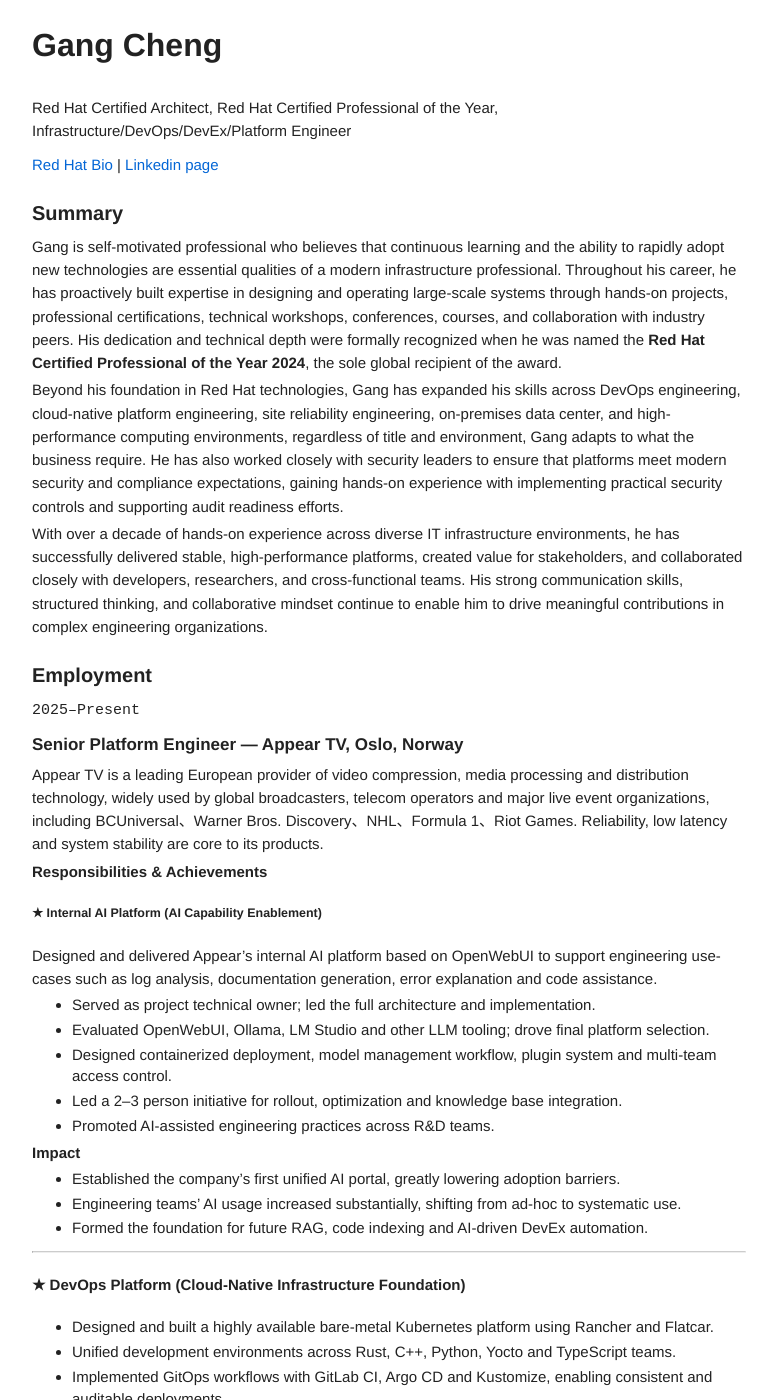
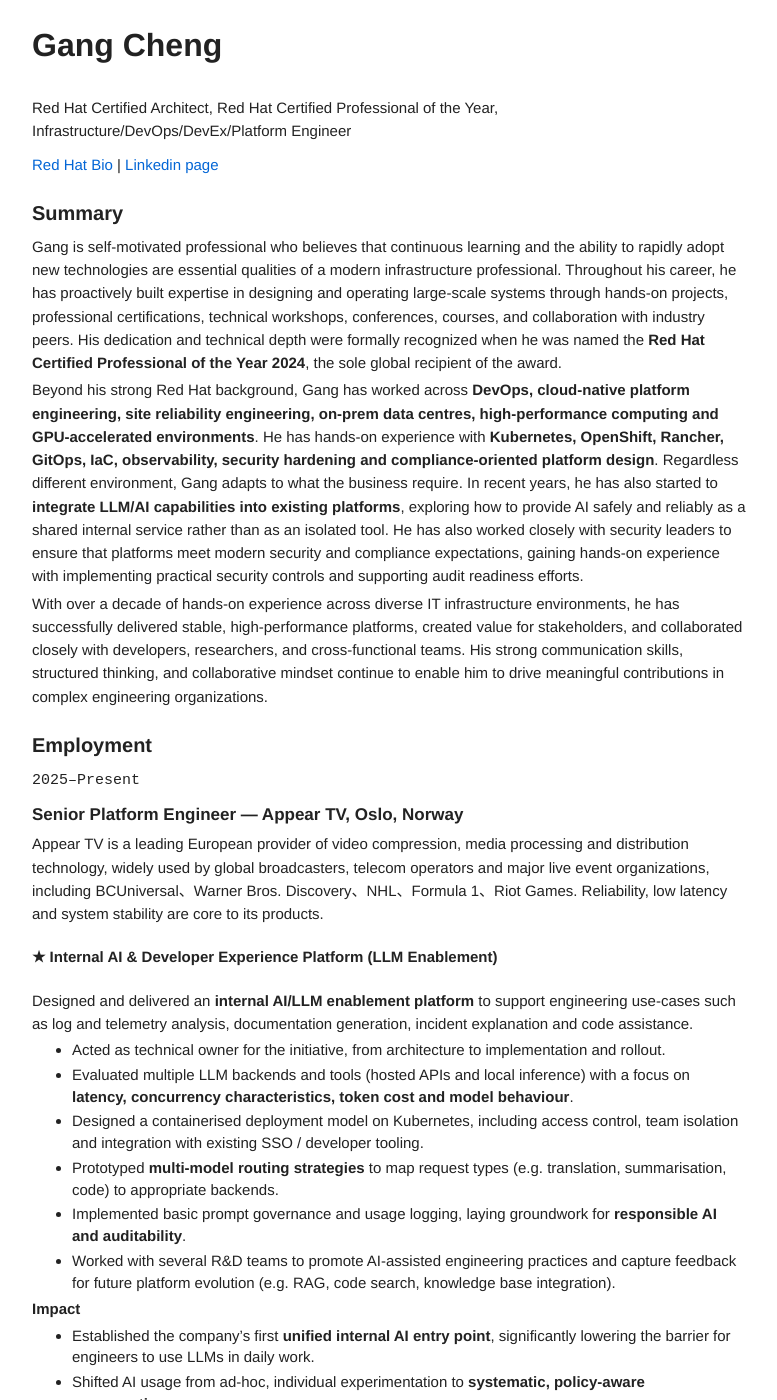
Before and after one commit to gcccheng/wugui, a Jekyll site: the page built from cvenglish.md, in a window 1280 px wide and 1400 px high. Shown: the whole window, without its empty margins (118-895 px from the left). Built offline with Jekyll 4.4.1, drawn with Linux system fonts in a browser that asks for light colours; some of the changed text lies outside the part shown.

Commit message:
Update cvenglish.md

```diff
--- a/cvenglish.md
+++ b/cvenglish.md
@@ -14,7 +14,7 @@ Red Hat Certified Architect, Red Hat Certified Professional of the Year, Infrast
 
 Gang is self-motivated professional who believes that continuous learning and the ability to rapidly adopt new technologies are essential qualities of a modern infrastructure professional. Throughout his career, he has proactively built expertise in designing and operating large-scale systems through hands-on projects, professional certifications, technical workshops, conferences, courses, and collaboration with industry peers. His dedication and technical depth were formally recognized when he was named the **Red Hat Certified Professional of the Year 2024**, the sole global recipient of the award.
 
-Beyond his foundation in Red Hat technologies, Gang has expanded his skills across DevOps engineering, cloud-native platform engineering, site reliability engineering, on-premises data center, and high-performance computing environments, regardless of title and environment, Gang adapts to what the business require. He has also worked closely with security leaders to ensure that platforms meet modern security and compliance expectations, gaining hands-on experience with implementing practical security controls and supporting audit readiness efforts.
+Beyond his strong Red Hat background, Gang has worked across **DevOps, cloud-native platform engineering, site reliability engineering, on-prem data centres, high-performance computing and GPU-accelerated environments**. He has hands-on experience with **Kubernetes, OpenShift, Rancher, GitOps, IaC, observability, security hardening and compliance-oriented platform design**. Regardless different environment, Gang adapts to what the business require. In recent years, he has also started to **integrate LLM/AI capabilities into existing platforms**, exploring how to provide AI safely and reliably as a shared internal service rather than as an isolated tool. He has also worked closely with security leaders to ensure that platforms meet modern security and compliance expectations, gaining hands-on experience with implementing practical security controls and supporting audit readiness efforts.
 
 With over a decade of hands-on experience across diverse IT infrastructure environments, he has successfully delivered stable, high-performance platforms, created value for stakeholders, and collaborated closely with developers, researchers, and cross-functional teams. His strong communication skills, structured thinking, and collaborative mindset continue to enable him to drive meaningful contributions in complex engineering organizations.
 
@@ -23,21 +23,22 @@ With over a decade of hands-on experience across diverse IT infrastructure envir
 ### Senior Platform Engineer — Appear TV, Oslo, Norway
 Appear TV is a leading European provider of video compression, media processing and distribution technology, widely used by global broadcasters, telecom operators and major live event organizations, including BCUniversal、Warner Bros. Discovery、NHL、Formula 1、Riot Games. Reliability, low latency and system stability are core to its products.
 
-**Responsibilities & Achievements**
+#### ★ Internal AI & Developer Experience Platform (LLM Enablement)
 
-##### ★ Internal AI Platform (AI Capability Enablement)
-Designed and delivered Appear’s internal AI platform based on OpenWebUI to support engineering use-cases such as log analysis, documentation generation, error explanation and code assistance.
+Designed and delivered an **internal AI/LLM enablement platform** to support engineering use-cases such as log and telemetry analysis, documentation generation, incident explanation and code assistance.
 
-- Served as project technical owner; led the full architecture and implementation.
-- Evaluated OpenWebUI, Ollama, LM Studio and other LLM tooling; drove final platform selection.
-- Designed containerized deployment, model management workflow, plugin system and multi-team access control.
-- Led a 2–3 person initiative for rollout, optimization and knowledge base integration.
-- Promoted AI-assisted engineering practices across R&D teams.
+- Acted as technical owner for the initiative, from architecture to implementation and rollout.
+- Evaluated multiple LLM backends and tools (hosted APIs and local inference) with a focus on **latency, concurrency characteristics, token cost and model behaviour**.
+- Designed a containerised deployment model on Kubernetes, including access control, team isolation and integration with existing SSO / developer tooling.
+- Prototyped **multi-model routing strategies** to map request types (e.g. translation, summarisation, code) to appropriate backends.
+- Implemented basic prompt governance and usage logging, laying groundwork for **responsible AI and auditability**.
+- Worked with several R&D teams to promote AI-assisted engineering practices and capture feedback for future platform evolution (e.g. RAG, code search, knowledge base integration).
 
 **Impact**
-- Established the company’s first unified AI portal, greatly lowering adoption barriers.
-- Engineering teams’ AI usage increased substantially, shifting from ad-hoc to systematic use.
-- Formed the foundation for future RAG, code indexing and AI-driven DevEx automation.
+
+- Established the company’s first **unified internal AI entry point**, significantly lowering the barrier for engineers to use LLMs in daily work.
+- Shifted AI usage from ad-hoc, individual experimentation to **systematic, policy-aware consumption**.
+- Created a practical foundation for future **AI Gateway-style capabilities** such as multi-tenant routing, observability and governance.
 
 ---
 
```
